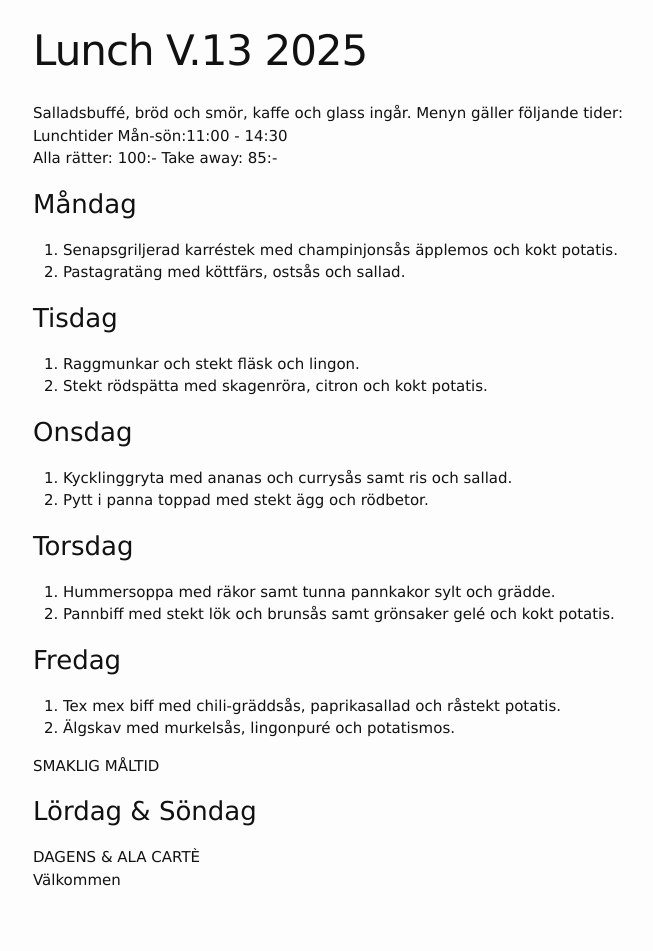
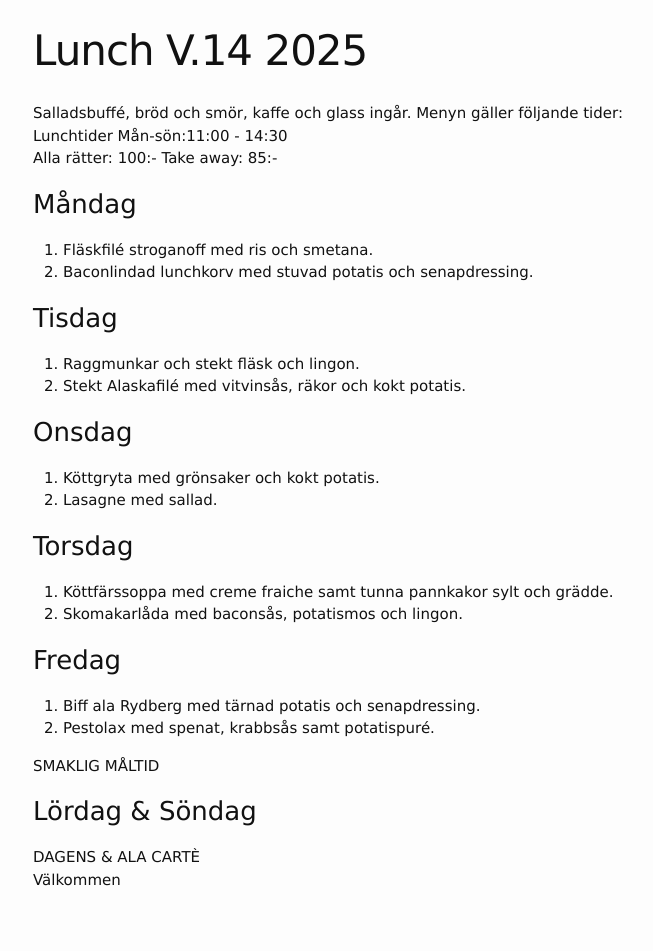
Before and after one commit to FarInn62/farinn62.github.io, a Jekyll site: the page built from lunch.md, in a window 1280 px wide. Shown: the whole page, without its empty margins (237-890 px from the left). Built offline with Jekyll 4.4.1, drawn with Linux system fonts in a browser that asks for light colours.

Commit message:
Update lunch.md

```diff
--- a/lunch.md
+++ b/lunch.md
@@ -1,6 +1,6 @@
 ---
 layout: foodmenu
-title: Lunch V.13 2025
+title: Lunch V.14 2025
 permalink: /lunch/
 published: true
 ---
@@ -11,28 +11,28 @@ Alla rätter: 100:- Take away: 85:-
 
 ### Måndag
 
-1. Senapsgriljerad karréstek med champinjonsås äpplemos och kokt potatis.
-2. Pastagratäng med köttfärs, ostsås och sallad.
+1. Fläskfilé stroganoff med ris och smetana.
+2. Baconlindad lunchkorv med stuvad potatis och senapdressing.
 
 ### Tisdag
 
 1. Raggmunkar och stekt fläsk och lingon.
-2. Stekt rödspätta med skagenröra, citron och kokt potatis.
+2. Stekt Alaskafilé med vitvinsås, räkor och kokt potatis.
 
 ### Onsdag
 
-1. Kycklinggryta med ananas och currysås samt ris och sallad.
-2. Pytt i panna toppad med stekt ägg och rödbetor.
+1. Köttgryta med grönsaker och kokt potatis.
+2. Lasagne med sallad.
 
 ### Torsdag
 
-1. Hummersoppa med räkor samt tunna pannkakor sylt och grädde.
-2. Pannbiff med stekt lök och brunsås samt grönsaker gelé och kokt potatis.
+1. Köttfärssoppa med creme fraiche samt tunna pannkakor sylt och grädde.
+2. Skomakarlåda med baconsås, potatismos och lingon.
 
 ### Fredag
 
-1. Tex mex biff med chili-gräddsås, paprikasallad och råstekt potatis.
-2. Älgskav med murkelsås, lingonpuré och potatismos.
+1. Biff ala Rydberg med tärnad potatis och senapdressing.
+2. Pestolax med spenat, krabbsås samt potatispuré.
 
 SMAKLIG MÅLTID
 
```
